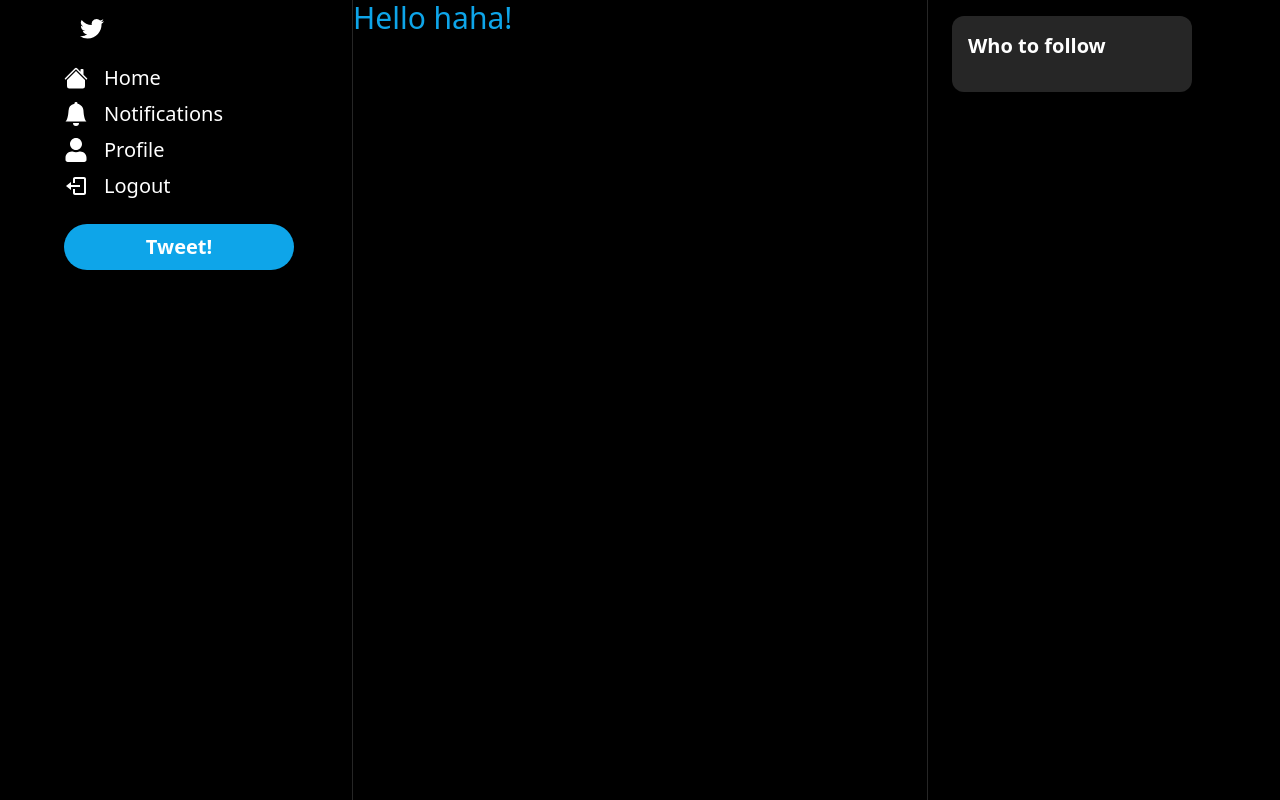
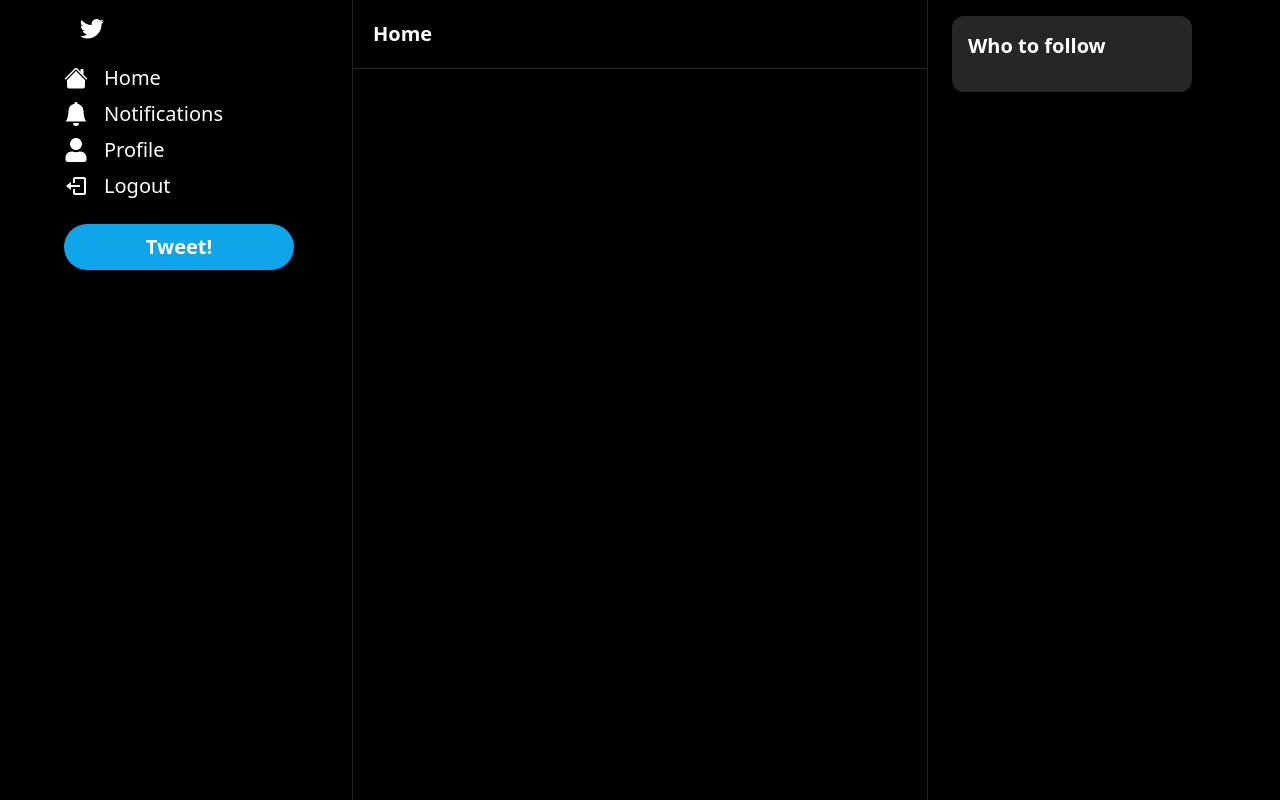
Before and after one commit to juanstakys/twitter-clone, a Next.js app: page / in a window 1280 px wide. Built offline with nearby package versions, Linux system fonts and the light colour scheme.

Commit message:
Header and layout finished

```diff
--- /dev/null
+++ b/components/Header.tsx
@@ -0,0 +1,40 @@
+import { useRouter } from "next/router"
+import { useCallback } from "react"
+import { BiArrowBack } from "react-icons/bi"
+
+interface HeaderProps {
+    label: string
+    showBackArrow?: boolean
+}
+
+const Header: React.FC<HeaderProps> = ({ label, showBackArrow }) => {
+    const router = useRouter()
+    const handleBack = useCallback(() => {
+        router.back()
+    }, [router])
+
+    return (
+        <div className="border-b-[1px] border-neutral-800 p-5">
+            <div className="flex flex-row items-center gap-2">
+                {
+                    showBackArrow && (
+                        <BiArrowBack
+                            onClick={handleBack}
+                            color="white"
+                            size={20}
+                            className="
+                            cursor-pointer
+                            hover:opacity-70
+                            transition
+                            "
+                        />
+                    )
+                }
+                <h1 className="text-white text-xl font-semibold">{label}</h1>
+            </div>
+
+        </div>
+    )
+}
+
+export default Header
--- a/pages/index.tsx
+++ b/pages/index.tsx
@@ -1,7 +1,9 @@
+import Header from "@/components/Header";
+
 export default function Home() {
   return (
-    <div className="text-3xl text-sky-500">
-      Hello haha!
-    </div>
+    <>
+      <Header label="Home"></Header>
+    </>
   )
 }
```
